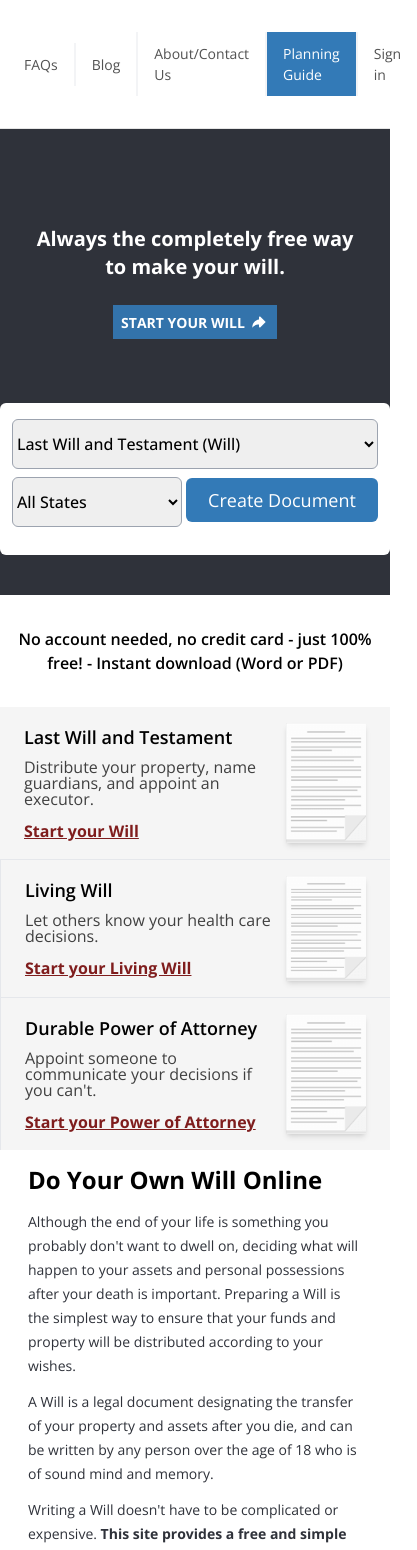
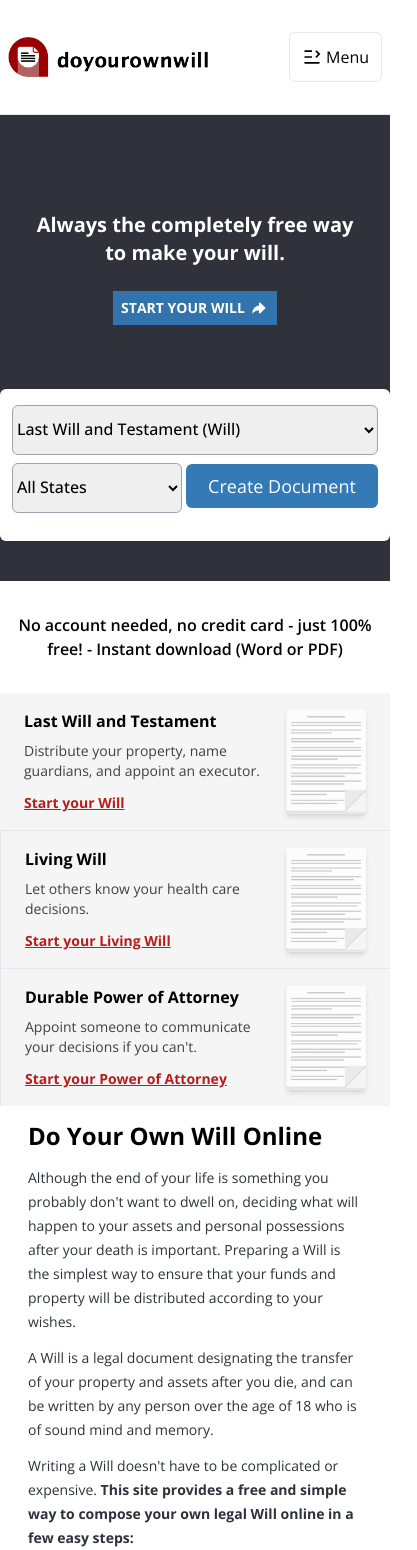
Before and after one commit to redwan100/doyourownwill, a Next.js app: page / in a window 390 px wide. Shown: the top 1550 px of the page, 417 px wide, since content can reach past the window. Built offline with nearby package versions, Linux system fonts and the light colour scheme.

Commit message:
added 'sidebar context' some pages and refactor some code

```diff
--- a/app/(withCommonLayout)/(withSidebarPage)/layout.tsx
+++ b/app/(withCommonLayout)/(withSidebarPage)/layout.tsx
@@ -1,10 +1,28 @@
-import { ReactNode } from "react";
+"use client";
+import { MySidebarContext } from "@/app/Context/SidebarContext";
+import { usePathname } from "next/navigation";
+import { ReactNode, useContext, useEffect } from "react";
 import SidebarPage from "../sidebar/sidebar";
 
-const layout = ({ children }: { children: ReactNode }) => {
+const Layout = ({ children }: { children: ReactNode }) => {
+  const context = useContext(MySidebarContext);
+  const pathname = usePathname();
+
+  useEffect(() => {
+    if (pathname === "/yourownmill") {
+      context?.setSidebarOpen(false);
+    }
+  }, [pathname]);
+
+  console.log(context?.sidebarOpen);
+
   return (
     <div className="w-full max-w-[1040px] mx-auto flex">
-      <div className="hidden md:block">
+      <div
+        className={`${!context?.sidebarOpen ? "hidden md:block " : "block"} ${
+          pathname === "/yourownmill" && "md:hidden"
+        }`}
+      >
         <SidebarPage />
       </div>
       <div className="px-4 md:px-0 py-4 w-full">{children}</div>
@@ -12,4 +30,4 @@ const layout = ({ children }: { children: ReactNode }) => {
   );
 };
 
-export default layout;
+export default Layout;
--- a/app/(withCommonLayout)/layout.tsx
+++ b/app/(withCommonLayout)/layout.tsx
@@ -1,3 +1,4 @@
+"use client";
 import { ReactNode } from "react";
 import Footer from "../components/shared/Footer";
 import Navbar from "../components/shared/Navbar";
@@ -6,7 +7,9 @@ const layout = ({ children }: { children: ReactNode }) => {
   return (
     <div>
       <Navbar />
-      <div>{children}</div>
+
+      <div className="w-full">{children}</div>
+
       <Footer />
     </div>
   );
--- a/app/(withCommonLayout)/page.tsx
+++ b/app/(withCommonLayout)/page.tsx
@@ -1,15 +1,21 @@
+"use client";
+import { useContext } from "react";
 import DoYourOwnWillOnline from "../components/DoYourOwnWillOnline";
 import FileDetails from "../components/heroSection/FileDetails";
 import HeroSection from "../components/heroSection/HeroSection";
+import { MySidebarContext } from "../Context/SidebarContext";
 import SidebarPage from "./sidebar/sidebar";
 
 const HomePages = () => {
+  const context = useContext(MySidebarContext);
   return (
     <div className="">
       <HeroSection />
       <FileDetails />
       <div className="flex gap-10 max-w-[1040px] mx-auto px-4">
-        <div className="hidden md:block">
+        <div
+          className={` ${context?.sidebarOpen ? "block" : "hidden"} md:block`}
+        >
           <SidebarPage />
         </div>
         <DoYourOwnWillOnline />
--- a/app/(withCommonLayout)/sidebar/sidebar.tsx
+++ b/app/(withCommonLayout)/sidebar/sidebar.tsx
@@ -1,7 +1,10 @@
 "use client";
+import { FaCheck } from "react-icons/fa";
 
+import { MySidebarContext } from "@/app/Context/SidebarContext";
 import Link from "next/link";
 import { usePathname } from "next/navigation";
+import { useContext } from "react";
 import { v4 as uuidv4 } from "uuid";
 const menus = [
   {
@@ -90,12 +93,33 @@ const menus = [
     ],
   },
 ];
+
 const SidebarPage = () => {
   const pathname = usePathname();
 
+  const context = useContext(MySidebarContext);
+  const handleSidebar = () => {
+    context?.setSidebarOpen(false);
+  };
   return (
-    <>
+    <div className="">
       <div className="pl-4 py-4 w-full">
+        <div className="my-8 space-y-8 md:hidden">
+          <Link
+            onClick={handleSidebar}
+            href={"/"}
+            className="bg-[#337AB7] grid place-items-center text-white py-2 px-3 w-max rounded-sm shadow shadow-[#337AB7]"
+          >
+            <FaCheck />
+          </Link>
+          <Link
+            onClick={handleSidebar}
+            href={"/planningguide"}
+            className="block hover:bg-[#f6f6f6] py-2 px-2 w-max"
+          >
+            Sign In
+          </Link>
+        </div>
         {menus.map((menu, index) => (
           <div key={menu.title} className="w-full">
             <h3 className="text-[18px] font-bold mb-3">{menu.title}</h3>
@@ -116,7 +140,7 @@ const SidebarPage = () => {
           </div>
         ))}
       </div>
-    </>
+    </div>
   );
 };
 
--- /dev/null
+++ b/app/Context/SidebarContext.tsx
@@ -0,0 +1,40 @@
+"use client";
+import {
+  createContext,
+  Dispatch,
+  ReactNode,
+  SetStateAction,
+  useState,
+} from "react";
+
+interface LayoutContextType {
+  sidebarOpen: boolean;
+  toggleSidebar: () => void;
+  setSidebarOpen: Dispatch<SetStateAction<boolean>>;
+}
+
+export const MySidebarContext = createContext<LayoutContextType | undefined>(
+  undefined
+);
+
+const SidebarContextProvider = ({ children }: { children: ReactNode }) => {
+  const [sidebarOpen, setSidebarOpen] = useState<boolean>(false);
+
+  const toggleSidebar = () => {
+    setSidebarOpen((prev) => !prev);
+  };
+
+  const value = {
+    sidebarOpen,
+    setSidebarOpen,
+    toggleSidebar,
+  };
+
+  return (
+    <MySidebarContext.Provider value={value}>
+      {children}
+    </MySidebarContext.Provider>
+  );
+};
+
+export default SidebarContextProvider;
--- a/app/components/heroSection/FileDetails.tsx
+++ b/app/components/heroSection/FileDetails.tsx
@@ -14,18 +14,16 @@ const FileDetails = () => {
 
       <div className="bg-[#F5F5F5]">
         <div className="max-w-[1040px] mx-auto w-full grid md:grid-cols-3 divide-x divide-y lg:divide-y-0">
-          <div className="flex justify-between gap-3 px-6 py-4 ">
+          <div className="flex justify-between gap-3 px-6 py-4 flex-1">
             <div>
-              <h3 className="text-lg font-semibold mb-2">
-                Last Will and Testament
-              </h3>
-              <p className="text-neutral-700 leading-[1rem]">
+              <h3 className="font-bold mb-2">Last Will and Testament</h3>
+              <p className="text-neutral-700 leading-5 text-sm ">
                 Distribute your property, name guardians, and appoint an
                 executor.
               </p>
               <Link
                 href={"/"}
-                className="text-red-900 underline mt-3 inline-block font-bold"
+                className="text-red-700 underline mt-3 inline-block font-bold text-sm"
               >
                 Start your Will
               </Link>
@@ -37,15 +35,15 @@ const FileDetails = () => {
               className="shadow-md max-h-[8rem] h-full"
             />
           </div>
-          <div className="flex justify-between gap-3 px-6 py-4 ">
+          <div className="flex justify-between gap-3 px-6 py-4 flex-1 ">
             <div>
-              <h3 className="text-lg font-semibold mb-2">Living Will</h3>
-              <p className="text-neutral-700 leading-[1rem]">
+              <h3 className="font-bold mb-2">Living Will</h3>
+              <p className="text-neutral-700 leading-5 text-sm ">
                 Let others know your health care decisions.
               </p>
               <Link
                 href={"/"}
-                className="text-red-900 underline mt-3 inline-block font-bold"
+                className="text-red-700 underline mt-3 inline-block font-bold text-sm"
               >
                 Start your Living Will
               </Link>
@@ -57,18 +55,16 @@ const FileDetails = () => {
               className="shadow-md max-h-[8rem] h-full"
             />
           </div>
-          <div className="flex justify-between gap-3 px-6 py-4 ">
+          <div className="flex justify-between gap-3 px-6 py-4 flex-1 ">
             <div>
-              <h3 className="text-lg font-semibold mb-2">
-                Durable Power of Attorney
-              </h3>
-              <p className="text-neutral-700 leading-[1rem]">
+              <h3 className="font-bold mb-2">Durable Power of Attorney</h3>
+              <p className="text-neutral-700 leading-5 text-sm ">
                 Appoint someone to communicate your decisions if you can't.
               </p>
 
               <Link
                 href={"/"}
-                className="text-red-900 underline mt-3 inline-block font-bold"
+                className="text-red-700 underline mt-3 inline-block font-bold text-sm"
               >
                 Start your Power of Attorney
               </Link>
--- a/app/components/shared/Navbar.tsx
+++ b/app/components/shared/Navbar.tsx
@@ -1,12 +1,17 @@
 "use client";
+import { RiMenuUnfoldLine } from "react-icons/ri";
 
+import { MySidebarContext } from "@/app/Context/SidebarContext";
 import logo from "@/public/pictures/logo.png";
 import Image from "next/image";
 import Link from "next/link";
 import { usePathname } from "next/navigation";
+import { useContext } from "react";
 
 const Navbar = () => {
   const pathname = usePathname();
+  const context = useContext(MySidebarContext);
+
   const isActive = (path: string) => pathname === path;
 
   return (
@@ -17,7 +22,7 @@ const Navbar = () => {
         </Link>
 
         {/* menus  */}
-        <div>
+        <div className="hidden md:block">
           <ul className="flex items-center divide-x-2 divide-gray-100 *:text-neutral-600 *:text-[14px] hover:*:bg-gray-100 *:py-[.7rem] *:px-4">
             <li className={`${isActive("/faq") && "bg-gray-100/80"}`}>
               <Link href="/faq">FAQs</Link>
@@ -38,6 +43,14 @@ const Navbar = () => {
             </li>
           </ul>
         </div>
+
+        <button
+          className="relative p-3 flex items-center gap-1 bg-white border border-gray-200 rounded-md cursor-pointer md:hidden"
+          onClick={context?.toggleSidebar}
+        >
+          <RiMenuUnfoldLine className="text-xl" />
+          Menu
+        </button>
       </div>
     </div>
   );
--- a/app/layout.tsx
+++ b/app/layout.tsx
@@ -1,5 +1,6 @@
 import type { Metadata } from "next";
 import { Open_Sans } from "next/font/google";
+import SidebarContextProvider from "./Context/SidebarContext";
 import "./globals.css";
 
 const open_sans = Open_Sans({ subsets: ["latin"] });
@@ -16,7 +17,9 @@ export default function RootLayout({
 }>) {
   return (
     <html lang="en">
-      <body className={open_sans.className}>{children}</body>
+      <body className={open_sans.className}>
+        <SidebarContextProvider>{children}</SidebarContextProvider>
+      </body>
     </html>
   );
 }
```
Also changed, not shown: app/(withCommonLayout)/(withSidebarPage)/yourownmill/components/SingleMaleForm.tsx (renamed from app/(withCommonLayout)/yourownmill/components/SingleMaleForm.tsx), app/(withCommonLayout)/(withSidebarPage)/yourownmill/components/StatusForm.tsx (renamed from app/(withCommonLayout)/yourownmill/components/StatusForm.tsx), app/(withCommonLayout)/(withSidebarPage)/yourownmill/page.tsx (renamed from app/(withCommonLayout)/yourownmill/page.tsx).
